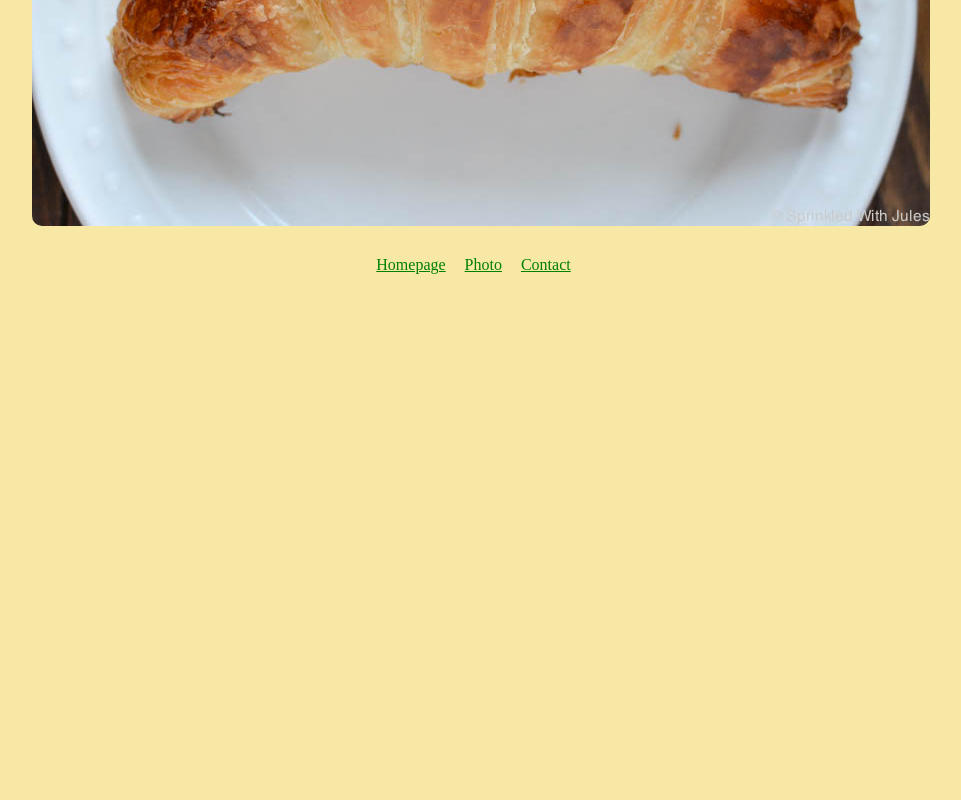
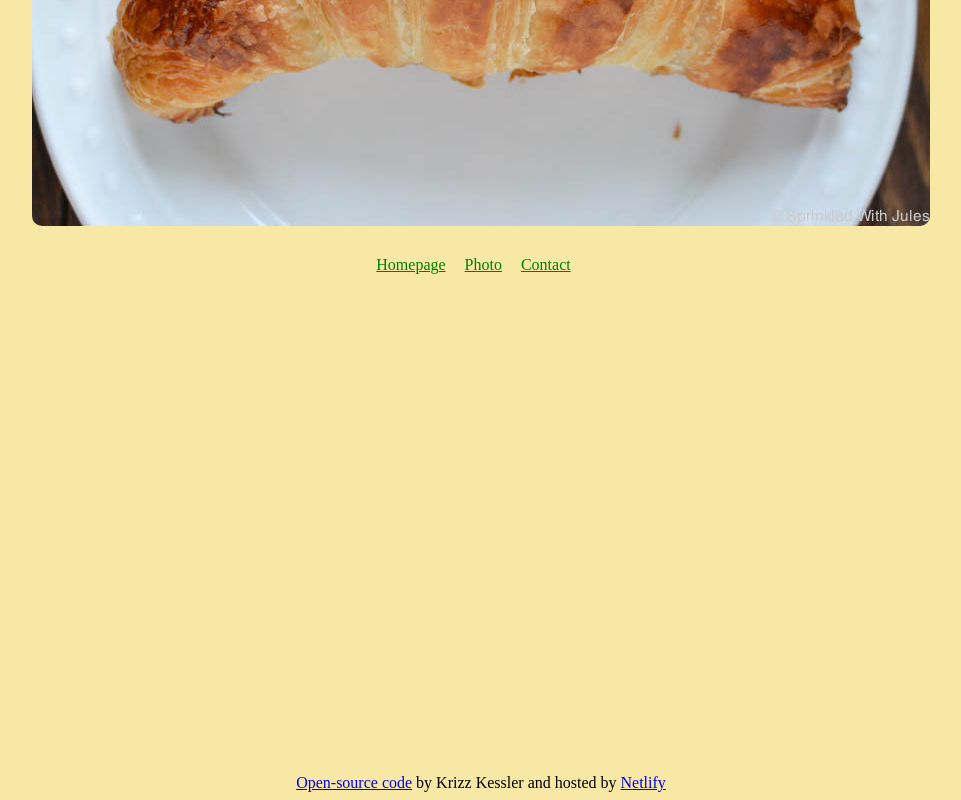
Before and after one commit to Krizz1103/Croissant, a plain HTML site: page photo.html in a window 1280 px wide. Shown: the part 463-1263 px from the top of the page, without its empty margins (159-1120 px from the left). Before the commit the page ends 800 px from the top, so only its background shows below. Drawn offline with Linux system fonts and the light colour scheme.

Commit message:
Added footer to contact page

```diff
--- a/photo.html
+++ b/photo.html
@@ -16,5 +16,10 @@
       <a href="/photo.html">Photo</a>
       <a href="/contact.html">Contact</a>
     </div>
+    <footer>
+      <a href="http://https://github.com/Krizz1103">Open-source code</a> by
+      Krizz Kessler and hosted by
+      <a href="http://https://www.netlify.com/">Netlify</a>
+    </footer>
   </body>
 </html>
```
